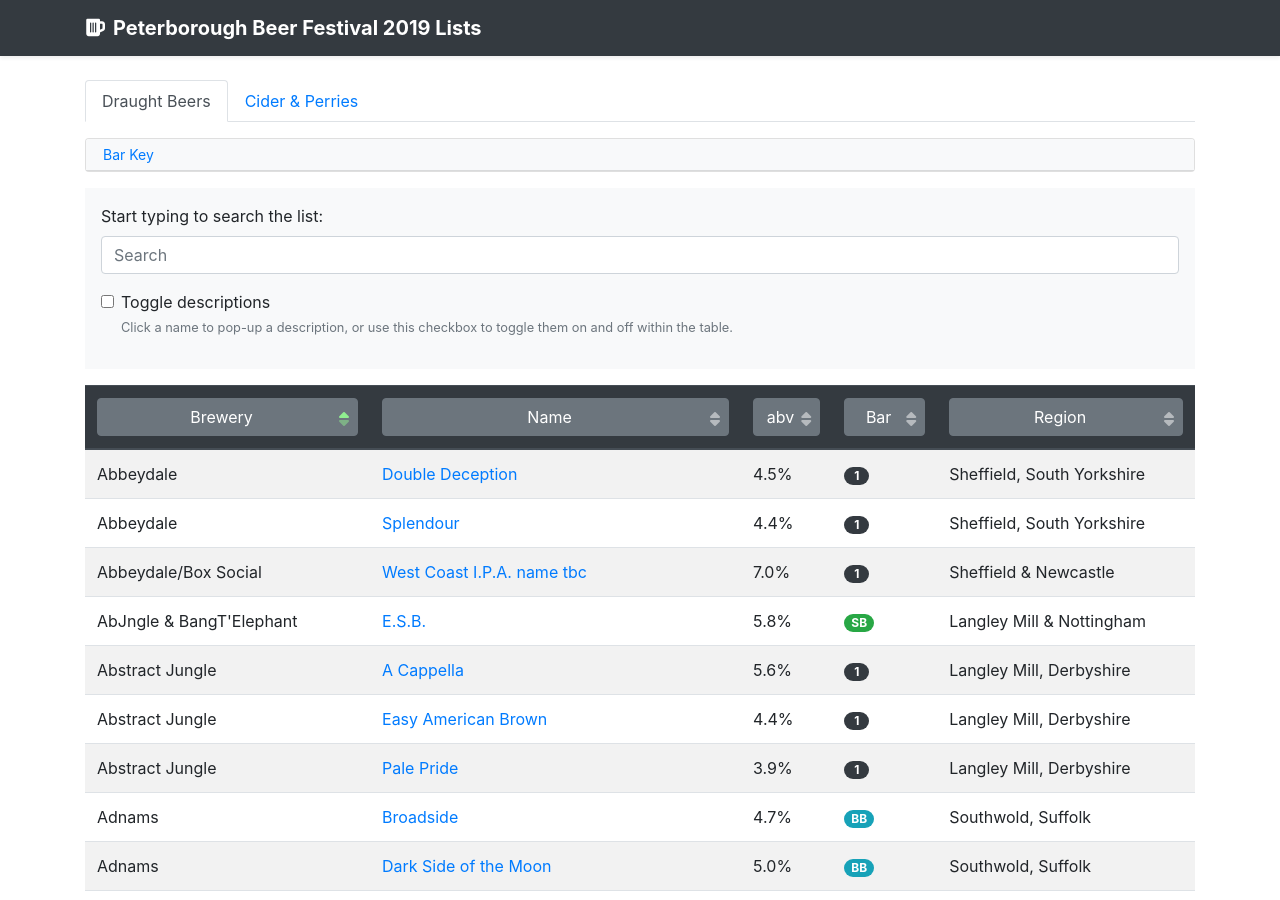
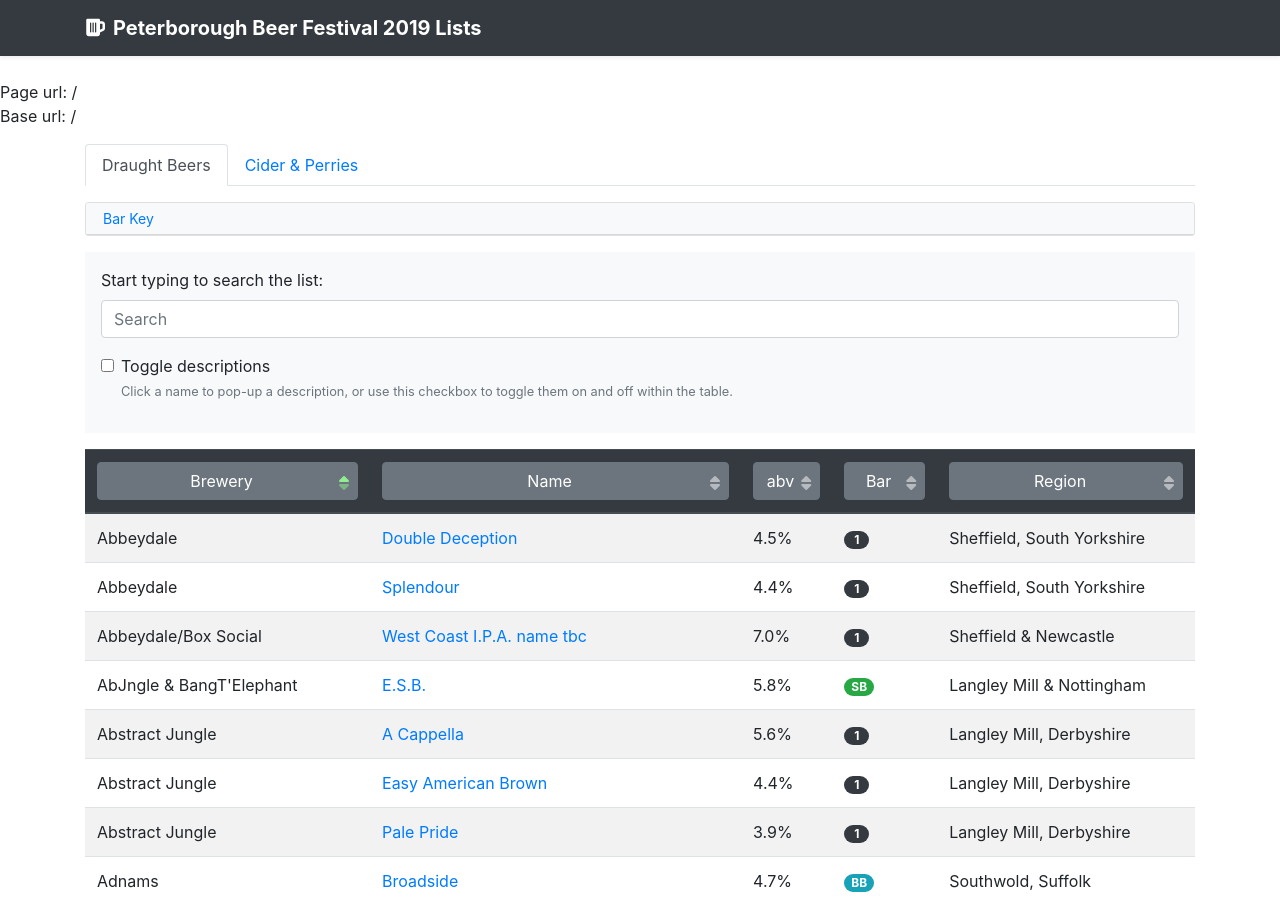
Before and after one commit to spleenqueen/pbf, a Jekyll site: the page built from index.html, in a window 1280 px wide and 900 px high. Built offline with Jekyll 4.4.1, drawn with Linux system fonts in a browser that asks for light colours; nearby versions of some CDN libraries.

Commit message:
Added menu debugging

```diff
--- a/_includes/header.html
+++ b/_includes/header.html
@@ -16,6 +16,10 @@
     {% assign pagePaths = "ciders" | split: '#' %}
     {% assign pageNames = "Cider & Perries" | split: '#' %}
 
+    <p>Page url: {{ page.url }}<br />
+    Base url: {{ baseUrl }}</p>
+
+
     <div class="container">
         <ul class="nav nav-tabs">
             <li class="nav-item">
--- a/sw.js
+++ b/sw.js
@@ -4,6 +4,8 @@
     '/pbf/index.html',
     '/pbf/ciders.html',
     '/pbf/css/bootstrap.min.css',
+    '/pbf/css/custom.css',
+    '/pbf/js/bootstrap.bundle.min.js',
     '/pbf/js/main.js'
 ];
 
```
